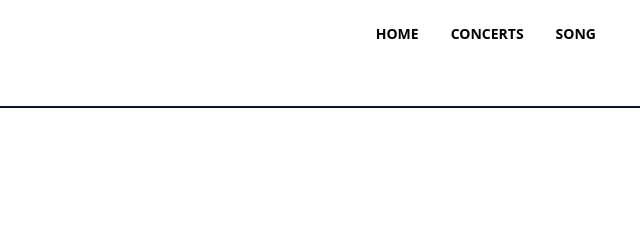
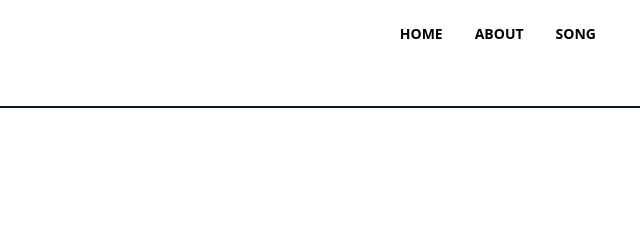
Before and after one commit to iqbalabdulazis/cornelia-street-2, a website: page dist/index.html in a window 1280 px wide. Shown: the top 235 px of the page, 640-1280 px from the left. Drawn offline with Linux system fonts and the light colour scheme.

Commit message:
remove cons

```diff
--- a/dist/index.html
+++ b/dist/index.html
@@ -15,7 +15,7 @@
     <header>
         <ul class="flex justify-end px-7 py-3 text-sm">
             <a href="index.html"><li class="mx-4 my-3 font-bold hover:opacity-60 cursor-pointer active:opacity-30">HOME</li></a>
-            <a href="cons.html"><li class="mx-4 my-3 font-bold hover:opacity-60 cursor-pointer active:opacity-30">CONCERTS</li></a>
+            <li class="mx-4 my-3 font-bold hover:opacity-60 cursor-pointer active:opacity-30">ABOUT</li>
             <a href="song.html"><li class="mx-4 my-3 font-bold hover:opacity-60 cursor-pointer active:opacity-30">SONG</li></a>
         </ul>
     </header>
```
Also changed, not shown: dist/song.html (+1 -1 lines).
